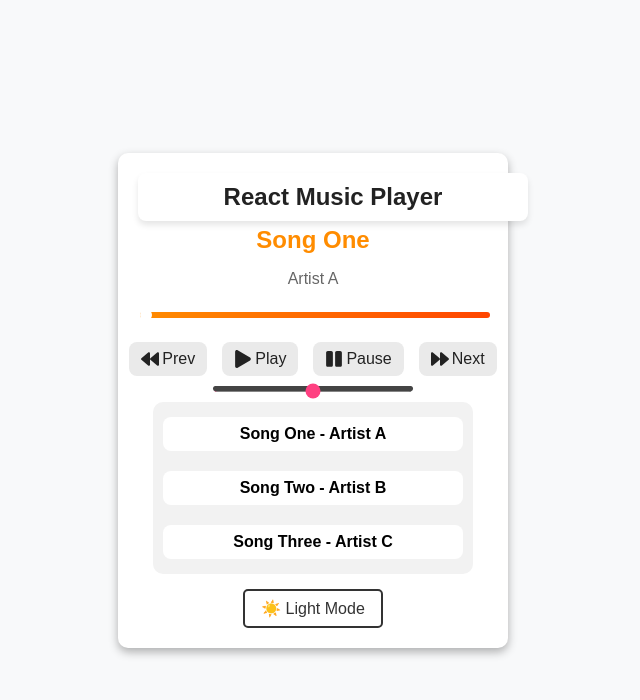
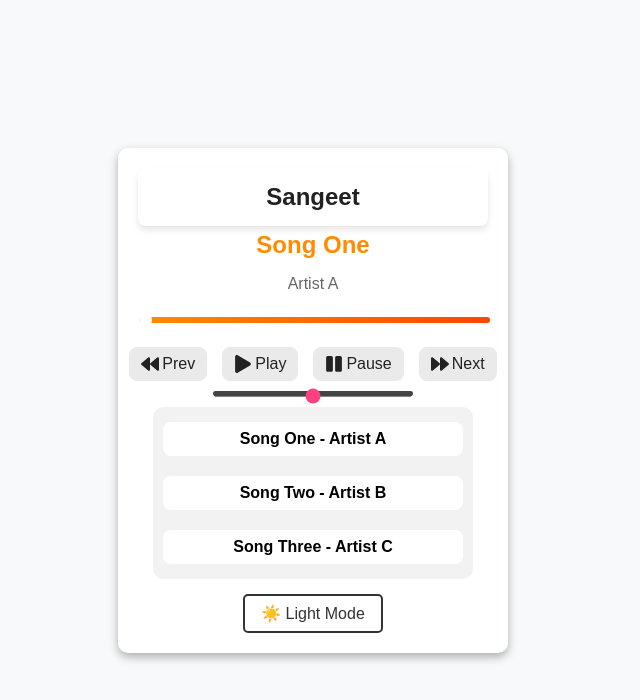
Before and after one commit to itAshmit/react-stand, a React (Vite) app: page / in a window 1280 px wide. Shown: the top 700 px of the page, without its empty margins (327-967 px from the left). Built offline with nearby package versions, Linux system fonts and the light colour scheme.

Commit message:
upgrading day by day my music player

```diff
--- a/src/component/musicplayerproject/MusicPlayer.css
+++ b/src/component/musicplayerproject/MusicPlayer.css
@@ -4,6 +4,8 @@
     color: #fff;
     padding: 20px;
     border-radius: 10px;
+    align-items: center;
+    justify-content: center;
     box-shadow: 0px 4px 10px rgba(0, 0, 0, 0.3);
     text-align: center;
     font-family: Arial, sans-serif;
--- a/src/component/musicplayerproject/Navbar.css
+++ b/src/component/musicplayerproject/Navbar.css
@@ -3,6 +3,7 @@
     background: #282c34;
     color: white;
     text-align: center;
+    align-items: center;
     padding: 15px 0;
     font-size: 1.5rem;
     font-weight: bold;
--- a/src/component/musicplayerproject/Navbar.jsx
+++ b/src/component/musicplayerproject/Navbar.jsx
@@ -4,7 +4,7 @@ import "./Navbar.css"
 const Navbar = () => {
   return (
     <nav className="navbar">
-      <h1>React Music Player</h1>
+      <h1>Sangeet</h1>
     </nav>
   );
 };
--- a/src/component/musicplayerproject/ThemeToggle.css
+++ b/src/component/musicplayerproject/ThemeToggle.css
@@ -15,6 +15,8 @@ body {
     padding: 20px;
     border-radius: 12px;
     text-align: center;
+    align-items: center;
+    justify-content: center;
     box-shadow: 0 4px 8px rgba(0, 0, 0, 0.15);
     transition: all 0.3s ease-in-out;
   }
@@ -49,8 +51,9 @@ body {
   .light-theme .navbar {
     background: #fff;
     color: #222;
-    padding: 10px 20px;
+    padding: 15px 0px;
     border-radius: 8px;
+    align-items: center;
   }
 
   .light-theme .song-details h2 {
```
